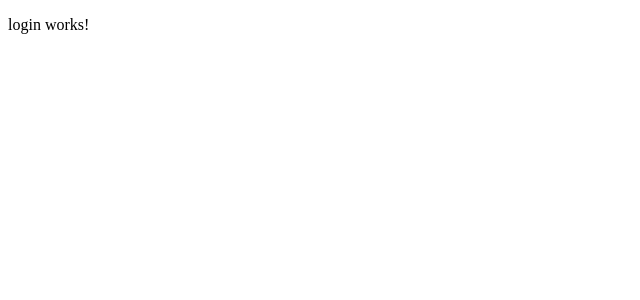
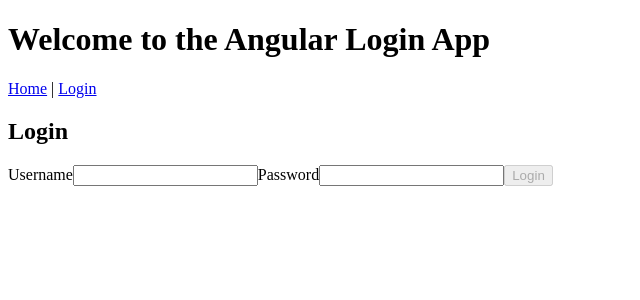
Before and after one commit to JuergenPieslinger/login-test, an Angular app: page /login in a window 1280 px wide. Before the commit this address led to /. Shown: the top 300 px of the page, without its empty margins (0-640 px from the left). Built offline with nearby package versions, Linux system fonts and the light colour scheme.

Commit message:
first shot

```diff
--- a/src/app/app.component.html
+++ b/src/app/app.component.html
@@ -1 +1,5 @@
-<app-login></app-login>
+<h1>Welcome to the Angular Login App</h1>
+<nav>
+  <a routerLink="/">Home</a> | <a routerLink="/login">Login</a>
+</nav>
+<router-outlet></router-outlet>
--- a/src/app/app.component.ts
+++ b/src/app/app.component.ts
@@ -1,14 +1,13 @@
 import { Component } from '@angular/core';
-import { RouterOutlet } from '@angular/router';
-import {LoginComponent} from "./login/login.component";
+import { RouterModule } from '@angular/router';
 
 @Component({
   selector: 'app-root',
   standalone: true,
-  imports: [RouterOutlet, LoginComponent],
+  imports: [RouterModule],
   templateUrl: './app.component.html',
-  styleUrl: './app.component.css'
+  styleUrls: ['./app.component.css'],
 })
 export class AppComponent {
-  title = 'LoginTest';
+  title = 'Angular Login App';
 }
--- a/src/app/app.config.ts
+++ b/src/app/app.config.ts
@@ -1,8 +1,7 @@
 import { ApplicationConfig } from '@angular/core';
 import { provideRouter } from '@angular/router';
-
 import { routes } from './app.routes';
 
 export const appConfig: ApplicationConfig = {
-  providers: [provideRouter(routes)]
+  providers: [provideRouter(routes)],
 };
--- a/src/app/app.routes.ts
+++ b/src/app/app.routes.ts
@@ -1,3 +1,8 @@
 import { Routes } from '@angular/router';
+import { AppComponent } from './app.component';
+import { LoginComponent } from './login/login.component';
 
-export const routes: Routes = [];
+export const routes: Routes = [
+  { path: '', component: AppComponent },
+  { path: 'login', component: LoginComponent },
+];
--- a/src/app/login/login.component.html
+++ b/src/app/login/login.component.html
@@ -1 +1,16 @@
-<p>login works!</p>
+<h2>Login</h2>
+<form [formGroup]="loginForm" (ngSubmit)="onSubmit()">
+    <label for="username">Username</label>
+    <input id="username" formControlName="username" />
+    <div *ngIf="loginForm.get('username')?.invalid && loginForm.get('username')?.touched">
+        Username is required
+    </div>
+
+    <label for="password">Password</label>
+    <input id="password" type="password" formControlName="password" />
+    <div *ngIf="loginForm.get('password')?.invalid && loginForm.get('password')?.touched">
+        Password is required
+    </div>
+
+    <button type="submit" [disabled]="loginForm.invalid">Login</button>
+</form>
--- a/src/app/login/login.component.ts
+++ b/src/app/login/login.component.ts
@@ -1,12 +1,27 @@
 import { Component } from '@angular/core';
+import { ReactiveFormsModule, FormBuilder, FormGroup, Validators } from '@angular/forms';
+import {NgIf} from "@angular/common";
 
 @Component({
   selector: 'app-login',
   standalone: true,
-  imports: [],
+  imports: [ReactiveFormsModule, NgIf],
   templateUrl: './login.component.html',
-  styleUrl: './login.component.css'
+  styleUrls: ['./login.component.css'],
 })
 export class LoginComponent {
+  loginForm: FormGroup;
 
+  constructor(private fb: FormBuilder) {
+    this.loginForm = this.fb.group({
+      username: ['', [Validators.required]],
+      password: ['', [Validators.required]],
+    });
+  }
+
+  onSubmit() {
+    if (this.loginForm.valid) {
+      console.log('Form Submitted', this.loginForm.value);
+    }
+  }
 }
```
